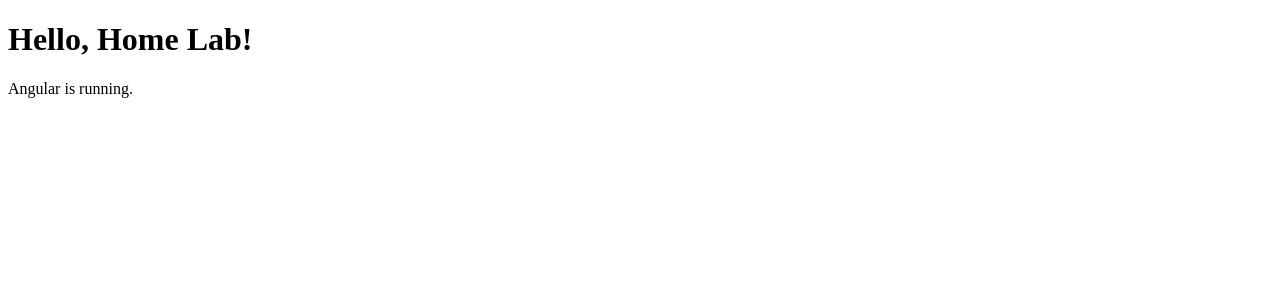
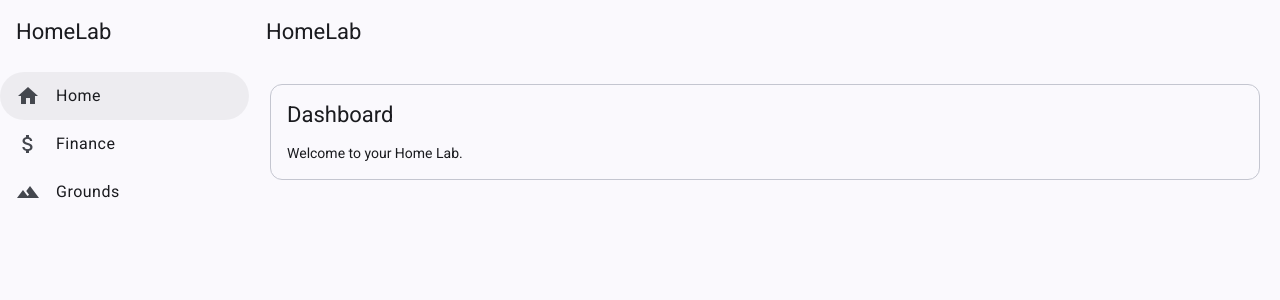
Before and after one commit to Cynicollision/moped-finance, an Angular app in the folder client/: page / in a window 1280 px wide. Shown: the top 300 px of the page. Built offline with nearby package versions, Linux system fonts and the light colour scheme.

Commit message:
scaffold client

```diff
--- a/client/package.json
+++ b/client/package.json
@@ -23,10 +23,12 @@
   "private": true,
   "packageManager": "npm@11.8.0",
   "dependencies": {
+    "@angular/cdk": "~21.1.5",
     "@angular/common": "^21.1.0",
     "@angular/compiler": "^21.1.0",
     "@angular/core": "^21.1.0",
     "@angular/forms": "^21.1.0",
+    "@angular/material": "~21.1.5",
     "@angular/platform-browser": "^21.1.0",
     "@angular/router": "^21.1.0",
     "rxjs": "~7.8.0",
@@ -36,6 +38,7 @@
     "@angular/build": "^21.1.4",
     "@angular/cli": "^21.1.4",
     "@angular/compiler-cli": "^21.1.0",
+    "@angular/material": "^21.1.5",
     "jsdom": "^27.1.0",
     "typescript": "~5.9.2",
     "vitest": "^4.0.8"
--- a/client/src/app/app.html
+++ b/client/src/app/app.html
@@ -1,3 +1,41 @@
-<h1>Hello, Home Lab!</h1>
-<p>Angular is running.</p>
-<router-outlet></router-outlet>
+<mat-sidenav-container class="sidenav-container">
+  <!-- Sidenav: Permanent on Desktop, Modal on Mobile -->
+  <mat-sidenav #drawer class="sidenav" fixedInViewport
+      [attr.role]="(isHandset$ | async) ? 'dialog' : 'navigation'"
+      [mode]="(isHandset$ | async) ? 'over' : 'side'"
+      [opened]="(isHandset$ | async) === false">
+
+    <mat-toolbar>HomeLab</mat-toolbar>
+
+    <mat-nav-list>
+      <a mat-list-item
+         *ngFor="let item of navItems"
+         [routerLink]="item.route"
+         routerLinkActive="active-link"
+         [routerLinkActiveOptions]="{exact: item.route === '/'}"
+         (click)="drawer.mode === 'over' && drawer.close()">
+        <mat-icon matListItemIcon>{{ item.icon }}</mat-icon>
+        <span matListItemTitle>{{ item.label }}</span>
+      </a>
+    </mat-nav-list>
+  </mat-sidenav>
+
+  <!-- Main Content Area -->
+  <mat-sidenav-content>
+    <mat-toolbar color="primary">
+      <button
+        type="button"
+        aria-label="Toggle sidenav"
+        mat-icon-button
+        (click)="drawer.toggle()"
+        *ngIf="isHandset$ | async">
+        <mat-icon>menu</mat-icon>
+      </button>
+      <span>HomeLab</span>
+    </mat-toolbar>
+
+    <div class="content-container">
+      <router-outlet></router-outlet>
+    </div>
+  </mat-sidenav-content>
+</mat-sidenav-container>
--- a/client/src/app/app.routes.ts
+++ b/client/src/app/app.routes.ts
@@ -1,3 +1,11 @@
 import { Routes } from '@angular/router';
+import { HomeComponent } from './home/home.component';
+import { FinanceComponent } from './features/finance/finance.component';
+import { GroundsComponent } from './features/grounds/grounds.component';
 
-export const routes: Routes = [];
+export const routes: Routes = [
+  { path: '', component: HomeComponent, title: 'Home' },
+  { path: 'finance', component: FinanceComponent, title: 'Finance' },
+  { path: 'grounds', component: GroundsComponent, title: 'Grounds' },
+  { path: '**', redirectTo: '' }
+];
--- a/client/src/app/app.scss
+++ b/client/src/app/app.scss
@@ -0,0 +1,27 @@
+.sidenav-container {
+  height: 100%;
+}
+
+.sidenav {
+  width: 250px;
+}
+
+.sidenav .mat-toolbar {
+  background: inherit; /* Inherit theme background */
+}
+
+.mat-toolbar.mat-primary {
+  position: sticky;
+  top: 0;
+  z-index: 1;
+}
+
+.content-container {
+  padding: 20px;
+}
+
+/* Highlight active link */
+.active-link {
+  background-color: rgba(0, 0, 0, 0.05);
+  font-weight: 500;
+}
--- a/client/src/app/app.ts
+++ b/client/src/app/app.ts
@@ -1,12 +1,54 @@
-import { Component, signal } from '@angular/core';
-import { RouterOutlet } from '@angular/router';
+import { Component, inject } from '@angular/core';
+import { CommonModule } from '@angular/common';
+import { RouterLink, RouterLinkActive, RouterOutlet } from '@angular/router';
+import { BreakpointObserver, Breakpoints } from '@angular/cdk/layout';
+import { Observable } from 'rxjs';
+import { map, shareReplay } from 'rxjs/operators';
+
+// Material Imports
+import { MatToolbarModule } from '@angular/material/toolbar';
+import { MatButtonModule } from '@angular/material/button';
+import { MatSidenavModule } from '@angular/material/sidenav';
+import { MatListModule } from '@angular/material/list';
+import { MatIconModule } from '@angular/material/icon';
+
+interface NavItem {
+  label: string;
+  route: string;
+  icon: string;
+}
 
 @Component({
   selector: 'app-root',
-  imports: [RouterOutlet],
+  standalone: true,
+  imports: [
+    CommonModule,
+    RouterOutlet,
+    RouterLink,
+    RouterLinkActive,
+    MatToolbarModule,
+    MatButtonModule,
+    MatSidenavModule,
+    MatListModule,
+    MatIconModule
+  ],
   templateUrl: './app.html',
   styleUrl: './app.scss'
 })
 export class App {
-  protected readonly title = signal('home-lab-client');
+  private breakpointObserver = inject(BreakpointObserver);
+
+  // Configuration for navigation items
+  navItems: NavItem[] = [
+    { label: 'Home', route: '/', icon: 'home' },
+    { label: 'Finance', route: '/finance', icon: 'attach_money' },
+    { label: 'Grounds', route: '/grounds', icon: 'landscape' }
+  ];
+
+  // Observable to detect handset/mobile view
+  isHandset$: Observable<boolean> = this.breakpointObserver.observe(Breakpoints.Handset)
+    .pipe(
+      map(result => result.matches),
+      shareReplay()
+    );
 }
--- /dev/null
+++ b/client/src/app/features/finance/finance.component.ts
@@ -0,0 +1,15 @@
+import { Component } from '@angular/core';
+import { MatCardModule } from '@angular/material/card';
+
+@Component({
+  selector: 'app-finance',
+  standalone: true,
+  imports: [MatCardModule],
+  template: `
+    <mat-card appearance="outlined">
+      <mat-card-header><mat-card-title>Finance</mat-card-title></mat-card-header>
+      <mat-card-content><p>Financial application placeholder.</p></mat-card-content>
+    </mat-card>
+  `
+})
+export class FinanceComponent {}
--- /dev/null
+++ b/client/src/app/features/grounds/grounds.component.ts
@@ -0,0 +1,15 @@
+import { Component } from '@angular/core';
+import { MatCardModule } from '@angular/material/card';
+
+@Component({
+  selector: 'app-grounds',
+  standalone: true,
+  imports: [MatCardModule],
+  template: `
+    <mat-card appearance="outlined">
+      <mat-card-header><mat-card-title>Grounds</mat-card-title></mat-card-header>
+      <mat-card-content><p>Grounds maintenance application placeholder.</p></mat-card-content>
+    </mat-card>
+  `
+})
+export class GroundsComponent {}
--- /dev/null
+++ b/client/src/app/home/home.component.ts
@@ -0,0 +1,15 @@
+import { Component } from '@angular/core';
+import { MatCardModule } from '@angular/material/card';
+
+@Component({
+  selector: 'app-home',
+  standalone: true,
+  imports: [MatCardModule],
+  template: `
+    <mat-card appearance="outlined">
+      <mat-card-header><mat-card-title>Dashboard</mat-card-title></mat-card-header>
+      <mat-card-content><p>Welcome to your Home Lab.</p></mat-card-content>
+    </mat-card>
+  `
+})
+export class HomeComponent {}
--- a/client/src/index.html
+++ b/client/src/index.html
@@ -6,6 +6,10 @@
   <base href="/">
   <meta name="viewport" content="width=device-width, initial-scale=1">
   <link rel="icon" type="image/x-icon" href="favicon.ico">
+  <link rel="preconnect" href="https://fonts.googleapis.com">
+  <link rel="preconnect" href="https://fonts.gstatic.com" crossorigin>
+  <link href="https://fonts.googleapis.com/css2?family=Roboto:wght@300;400;500&display=swap" rel="stylesheet">
+  <link href="https://fonts.googleapis.com/icon?family=Material+Icons" rel="stylesheet">
 </head>
 <body>
   <app-root></app-root>
--- a/client/src/styles.scss
+++ b/client/src/styles.scss
@@ -1 +1,38 @@
+
+// Include theming for Angular Material with `mat.theme()`.
+// This Sass mixin will define CSS variables that are used for styling Angular Material
+// components according to the Material 3 design spec.
+// Learn more about theming and how to use it for your application's
+// custom components at https://material.angular.dev/guide/theming
+@use '@angular/material' as mat;
+
+html {
+  height: 100%;
+  @include mat.theme((
+    color: (
+      primary: mat.$azure-palette,
+      tertiary: mat.$blue-palette,
+    ),
+    typography: Roboto,
+    density: 0,
+  ));
+}
+
+body {
+  // Default the application to a light color theme. This can be changed to
+  // `dark` to enable the dark color theme, or to `light dark` to defer to the
+  // user's system settings.
+  color-scheme: light;
+
+  // Set a default background, font and text colors for the application using
+  // Angular Material's system-level CSS variables. Learn more about these
+  // variables at https://material.angular.dev/guide/system-variables
+  background-color: var(--mat-sys-surface);
+  color: var(--mat-sys-on-surface);
+  font: var(--mat-sys-body-medium);
+
+  // Reset the user agent margin.
+  margin: 0;
+  height: 100%;
+}
 /* You can add global styles to this file, and also import other style files */
```
Also changed, not shown: 1 other file (tests, documents, lock files or other folders).
